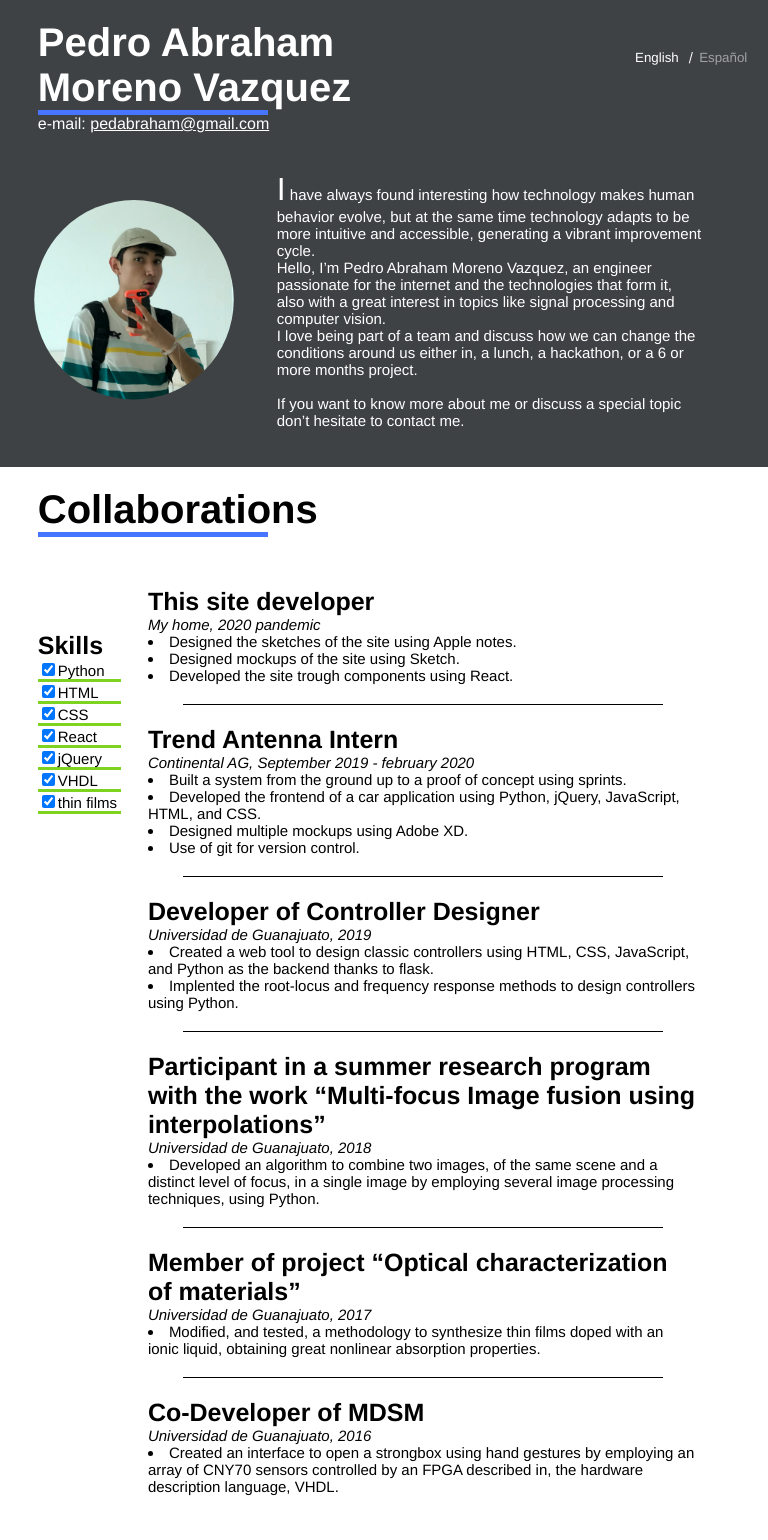
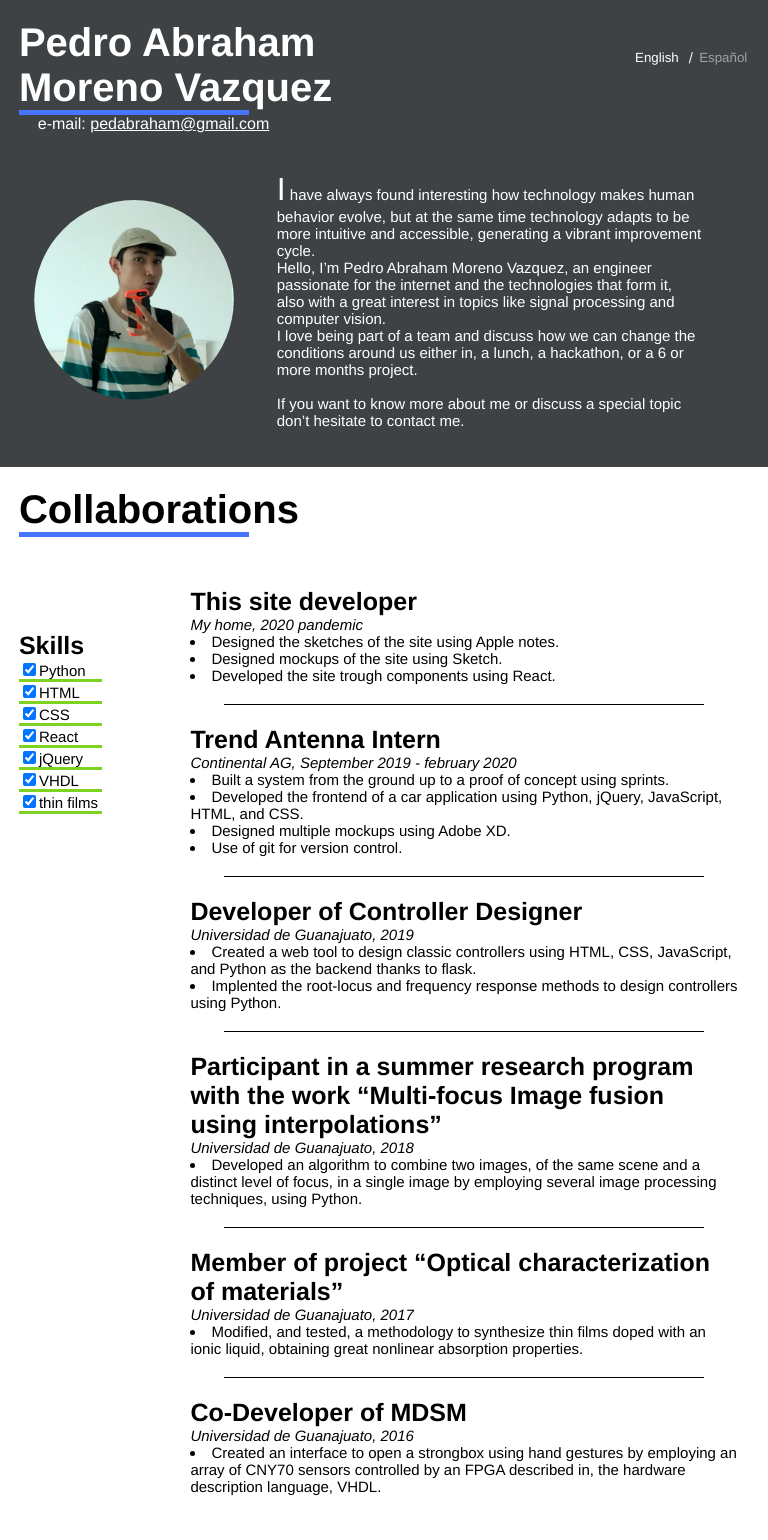
Before and after one commit to pedabraham/reactResume, a React (Create React App) app: page / in a window 768 px wide. Shown: the top 1540 px of the page. Built offline with nearby package versions, Linux system fonts and the light colour scheme.

Commit message:
Mas opciones responsividad=ipad ready, cambios el hover de los skButton

```diff
--- a/src/index.css
+++ b/src/index.css
@@ -278,7 +278,7 @@ code {
     color: inherit;
   }
 
-  @media only screen and (max-width: 700px) {
+  @media only screen and (max-width: 650px) {
     .aboutMe{
 
       grid-template-columns: 100%;
@@ -305,7 +305,8 @@ code {
     }
 
     .PostLine{
-      max-width: 150px;
+      width: 80%;
+      max-width: 480px;
     }
 
     .techStack{
@@ -333,3 +334,37 @@ code {
       margin-left: 15px;
     }
   }
+
+@media (hover: none) {
+  .skill-rejected:hover {
+    opacity: 0.4;
+  }
+}
+
+@media only screen and (max-width:1000px) and (min-width:650px){
+  .resume{
+    grid-template-columns: 160px auto;
+  }
+
+  .resumeFinalDraw{
+    width: 90%;
+  }
+
+  .PostLine{
+    width: 80%;
+    max-width: 480px;
+  }
+
+  .post{
+    width: 90%;
+    max-width: 550px;
+  }
+
+  .header{
+    margin-left: 0.5cm;
+  }
+
+  .resume-filters {
+    margin-left: 0.5cm;
+  }
+}
```
